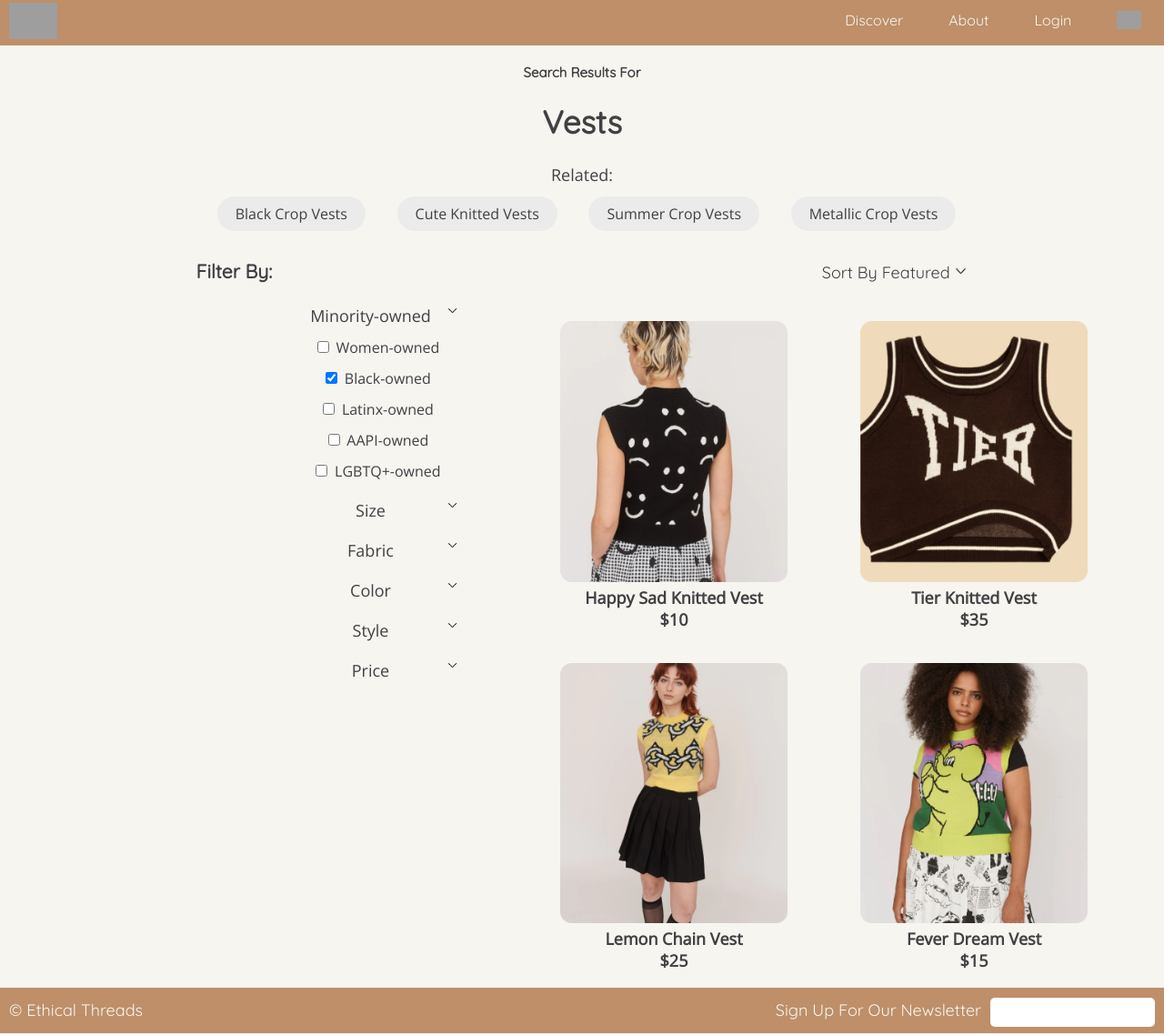
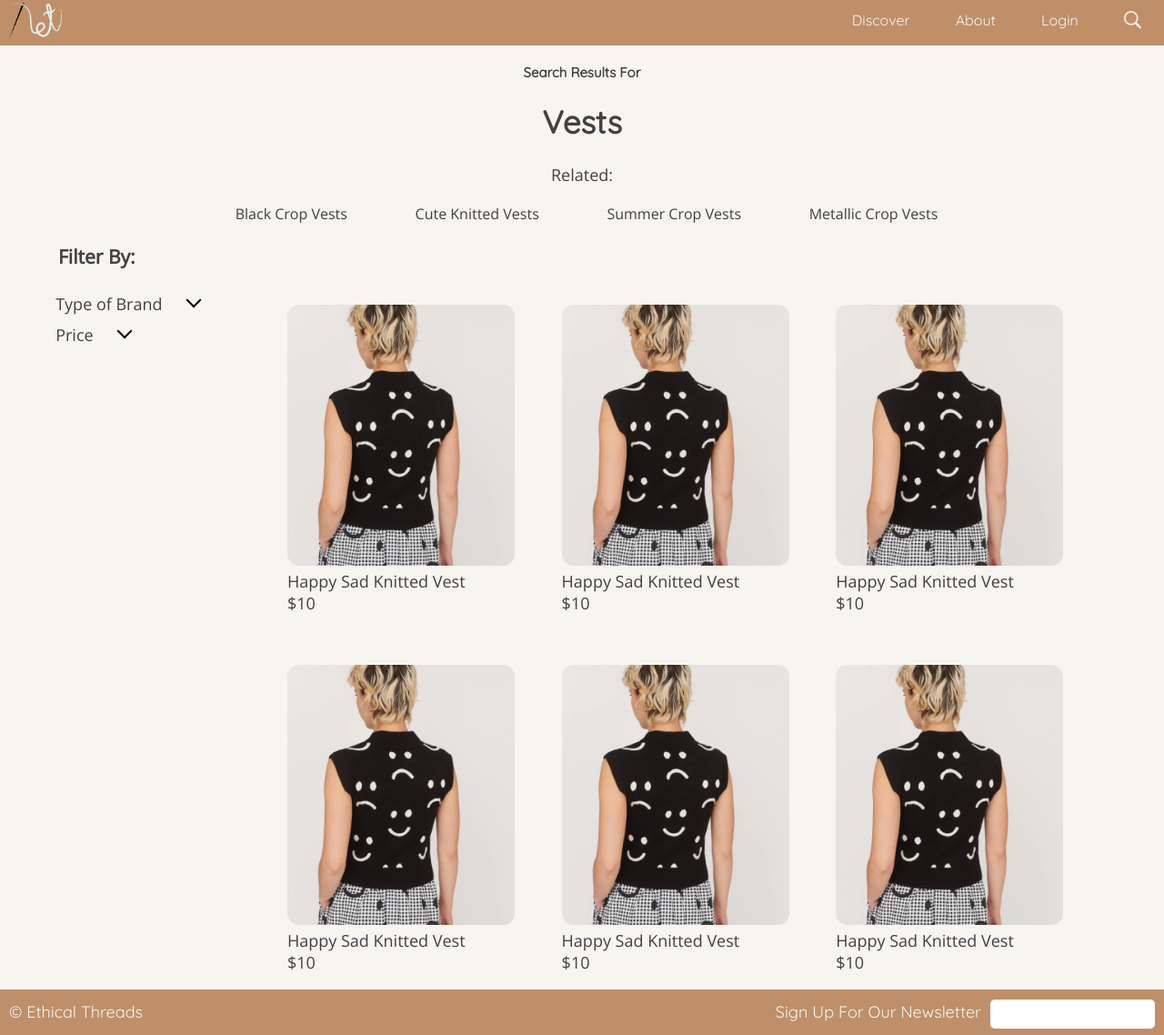
Before and after one commit to nayeonr/itp460-ethical-threads, a PHP site: page /product-results-pg.html in a window 1280 px wide. Shown: the whole page at 91% size. Run offline with PHP 8.4, Linux system fonts and the light colour scheme; grey boxes are pictures that could not be loaded.

Commit message:
added 3 columns + javascript
added 3 columns
javacript to filters and price

```diff
--- a/ft-productresult-C/product-results-pg.html
+++ b/ft-productresult-C/product-results-pg.html
@@ -3,24 +3,24 @@
     <head>
         <meta charset="utf-8" />
         <meta name="viewport" content="width=device-width, initial-scale=1.0">
-        <!-- <link href="https://cdn.jsdelivr.net/npm/bootstrap@5.3.2/dist/css/bootstrap.min.css" rel="stylesheet" integrity="sha384-T3c6CoIi6uLrA9TneNEoa7RxnatzjcDSCmG1MXxSR1GAsXEV/Dwwykc2MPK8M2HN" crossorigin="anonymous">
-        <script src="https://cdn.jsdelivr.net/npm/bootstrap@5.3.2/dist/js/bootstrap.bundle.min.js" integrity="sha384-C6RzsynM9kWDrMNeT87bh95OGNyZPhcTNXj1NW7RuBCsyN/o0jlpcV8Qyq46cDfL" crossorigin="anonymous"></script> -->
+        <script src="https://cdn.jsdelivr.net/npm/bootstrap@5.3.2/dist/js/bootstrap.bundle.min.js" integrity="sha384-C6RzsynM9kWDrMNeT87bh95OGNyZPhcTNXj1NW7RuBCsyN/o0jlpcV8Qyq46cDfL" crossorigin="anonymous"></script>
     <title>Product Result</title>
     <link href="style-product-result.css" rel="stylesheet" />
-    </head>
+
 
     <body>
         <nav>
         <div id="nav">
-			<a href="../ft-home-a/home.html"><img src="../ft-navbar-N/logo.png" alt="Ethical Threads Logo" id="logo"></a>
+            <a href="../ft-home-a/home.html"><img src="../img-folder/et-logo.png" alt="Ethical Threads Logo" id="logo"></a>
             <ul class="nav-menu">
                 <li><a href="../ft-discover-N/discover.html">Discover</a></li>
                 <li><a href="../ft-about-pg-b/about-page.html">About</a></li>
                 <li><a href="../ft-login-N/login.html">Login</a></li>
-				<li><a href=""><img src="../ft-navbar-N/magnify.png" alt="Search" id="search"></a></li>
+                <li><a href=""><img src="../img-folder/search-button.png" alt="Search" id="search"></a></li>
             </ul> <!-- .nav-menu -->
         </div> <!-- #nav -->
     </nav>
+
 
         <header>
             <h4 id="search-results"><strong>Search Results For</strong></h4>
@@ -28,8 +28,9 @@
         </header>
 
 
+
         <main>
-            <div id="main-div">
+            <div id="tag-div">
             <p class="not-center">Related:</p>
             <ul>
                 <li class="related-items">Black Crop Vests</li>
@@ -37,141 +38,160 @@
                 <li class="related-items">Summer Crop Vests</li>
                 <li class="related-items">Metallic Crop Vests</li>
 
+
             </ul>
-            <div>
-            <div id="sortnfilter">
-                <h3 id="filter">Filter By:</h3>
+            </div>
 
-                <div id="feature-div">
-                    <h4 id="sort">Sort By Featured</h4>
-                    <img id="sort-arrow" src="img-folder/down-arrow-2.png" alt="Image of a drop down arrow icon."/>
+
+
+
+
+<h3 class="filter-heading">Filter By:</h3>
+<div class="container">   <!--for filters and products -->
+    <div class="filters">
+        <!-- <h4 class="minority">Minority Owned</h4> -->
+         <div id="list1" class="dropdown-check-list" tabindex="100">
+      <span class="anchor">Type of Brand</span>
+      <ul class="items filter-pad">
+        <li><input type="checkbox" />Black-owned</li>
+        <li><input type="checkbox" />Latiné-owned</li>
+        <li><input type="checkbox" />Sustainable</li>
+        <li><input class="coming-soon mycheckbox" type="checkbox" id="myCheckbox" onclick="keepCheckboxUnchecked()"/>AAPI-owned</li>
+        <li><input class="coming-soon1" type="checkbox" id="lgbtq" onclick="keepCheckboxUn()" />LGBTQ+-owned</li>
+        <li><input class="coming-soon2" type="checkbox" id="indi" onclick="keepCheckbox()"/>Indigenous-owned</li>
+        <li><input class="coming-soon3" type="checkbox" id="wom" onclick="keepCheck()" />Women-owned</li>
+      </ul>
+    </div>
+
+
+
+        <!-- <h4 class="minority">Price</h4> -->
+        <div id="list2" class="dropdown-check-list" tabindex="100">
+      <span class="anchor">Price</span>
+      <ul class="items price-pad">
+        <li><input type="checkbox" />$0-$25</li>
+        <li><input type="checkbox" />$25-$50</li>
+        <li><input type="checkbox" />$50-$100</li>
+        <li><input type="checkbox" />$100-$150</li>
+      </ul>
     </div>
 
     </div>
 
 
-            <div id="grid">
+    <figure>
+    <img class="products" src="img-folder/happy-sad-knit-vest.png" alt="happy sad knitted vest" />
+    <figcaption><a class="link" href="../ft-itempage-s/ft-itempage.html">Happy Sad Knitted Vest<br>$10</a></figcaption>
+    </figure>
 
-            <!-- <div id="sort-div">
-                <h4 id="sort">Sort By Featured</h4>
-            </div> -->
 
-            <section id="filter-section">
-                <!-- <div id="filter-div">
-                    <h3 id="filter">Filter By:</h3>
-                </div> -->
+    <figure>
+    <img class="products" src="img-folder/happy-sad-knit-vest.png" alt="happy sad knitted vest" />
+    <figcaption><a class="link" href="../ft-itempage-s/ft-itempage.html">Happy Sad Knitted Vest<br>$10</a></figcaption>
+    </figure>
 
-                <h4 class="filter-class">Minority-owned</h4>
-                <img class="down-arrow" src="img-folder/down-arrow-2.png" alt="Image of a drop down arrow icon."/>
-                <!-- <p class="arrow down"><i></i></p> -->
-                <!-- &#8595;  -->
 
-                <div class="div-checkbox">
-                    <input type="checkbox" id="women-owned" name="women-owned"/>
-                    <label for="women-owned">Women-owned</label>
-                </div>
-                <div class="div-checkbox">
-                    <input type="checkbox" id="black-owned" name="black-owned" checked/>
-                    <label for="black-owned">Black-owned</label>
-                </div>
-                <div class="div-checkbox">
-                    <input type="checkbox" id="latinx-owned" name="latinx-owned"/>
-                    <label for="latinx-owned">Latinx-owned</label>
-                </div>
-                <div class="div-checkbox">
-                    <input type="checkbox" id="AAPI-owned" name="AAPI-owned"/>
-                    <label for="AAPI-owned">AAPI-owned</label>
-                </div>
-                <div class="div-checkbox">
-                    <input type="checkbox" id="lgbtq+-owned" name="lgbtq+-owned"/>
-                    <label for="lgbtq+-owned">LGBTQ+-owned</label>
+    <figure>
+    <img class="products" src="img-folder/happy-sad-knit-vest.png" alt="happy sad knitted vest" />
+    <figcaption><a class="link" href="../ft-itempage-s/ft-itempage.html">Happy Sad Knitted Vest<br>$10</a></figcaption>
+    </figure>
+
+
+    <figure>
+    <img class="products" src="img-folder/happy-sad-knit-vest.png" alt="happy sad knitted vest" />
+    <figcaption><a class="link" href="../ft-itempage-s/ft-itempage.html">Happy Sad Knitted Vest<br>$10</a></figcaption>
+    </figure>
+
+   <figure>
+    <img class="products" src="img-folder/happy-sad-knit-vest.png" alt="happy sad knitted vest" />
+    <figcaption><a class="link" href="../ft-itempage-s/ft-itempage.html">Happy Sad Knitted Vest<br>$10</a></figcaption>
+    </figure>
+
+
+    <figure>
+    <img class="products" src="img-folder/happy-sad-knit-vest.png" alt="happy sad knitted vest" />
+    <figcaption><a class="link" href="../ft-itempage-s/ft-itempage.html">Happy Sad Knitted Vest<br>$10</a></figcaption>
+    </figure>
+
 </div>
 
-                <div class="div-filters">
-                <h4 class="other-filters">Size</h4>
-                 <img class="down-arrow" src="img-folder/down-arrow-2.png" alt="Image of a drop down arrow icon."/>
-                </div>
-
-                <div class="div-filters">
-                <h4 class="fabric">Fabric</h4>
-                 <img class="down-arrow" src="img-folder/down-arrow-2.png" alt="Image of a drop down arrow icon."/>
-                 </div>
-
-                <div class="div-filters">
-                <h4 class="fabric">Color</h4>
-                <img class="down-arrow" src="img-folder/down-arrow-2.png" alt="Image of a drop down arrow icon."/>
-                </div>
-
-                <div class="div-filters">
-                <h4 class="fabric">Style</h4>
-                <img class="down-arrow" src="img-folder/down-arrow-2.png" alt="Image of a drop down arrow icon."/>
-                </div>
-
-                <div class="div-filters">
-                <h4 class="fabric">Price</h4>
-                <img class="down-arrow" src="img-folder/down-arrow-2.png" alt="Image of a drop down arrow icon."/>
-                </div>
-
-            </section>
-
-            <!-- <section id="vest-section"> -->
-                <!-- <article id="vest-article"> -->
-                    <div class="draft2-nested-grid">
-                    <figure>
-                         <a class="link" href="../ft-itempage-s/ft-itempage.html"><img class="products" src="img-folder/happy-sad-knit-vest.png" alt="A picture of a model wearing a black and white knitted vest with smiley and frowney faces on it." /></a>
-                        <figcaption><a class="link" href="../ft-itempage-s/ft-itempage.html">Happy Sad Knitted Vest<br>$10</a></figcaption>
-
-                    </figure>
-                     <!-- <p class="price">$10</p> -->
-
-                    <!-- <p>$10</p> -->
-
-                    <figure>
-                        <img class="products" src="img-folder/black-tier-vest.png" alt="A picture of a black knitted vest with white trim that says Tier in white letters." />
-                        <figcaption>Tier Knitted Vest<br>$35</figcaption>
-                        <!-- <figcaption><a class="link" href="product-results-pg.html">Tier Knitted Vest<br>$35</a></figcaption> -->
-
-                    </figure>
-                    <!-- <p>$35</p> -->
-
-
-
-                    <!-- <div class="draft-nested-grid" id="last-two-items"> -->
-                    <figure id="lemon-vest">
-                        <img class="products" src="img-folder/lemon-chain-vest.png" alt="A model wearing a lemon-yellow vest with chains going across."/>
-                        <figcaption>Lemon Chain Vest<br>$25</figcaption>
-                        <!-- <figcaption><a class="link" href="product-results-pg.html">Lemon Chain Vest<br>$25</a></figcaption>  -->
-
-                    </figure>
-                    <!-- <p>$25</p> -->
-
-                    <figure>
-                        <img class="products" src="img-folder/fever-dream-vest.png" alt="A model wearing a colourful vest with a yellow elephant in front of a yard with a white picket fence and green grass." />
-                        <figcaption>Fever Dream Vest<br>$15</figcaption>
-                         <!-- <figcaption><a class="link" href="product-results-pg.html">Fever Dream Vest<br>$15</a></figcaption> -->
-
-                        <!-- <figcaption>Fever Dream Vest $15</figcaption> -->
-                    </figure>
-                    <!-- </div> -->
-                    <!-- <p>$15</p> -->
-                    </div>
-                <!-- </article> -->
-
-            <!-- </section> -->
-            </div>
-            </div>
-            </div>
-        </main>
-
+<!-- footer -->
         <div class="footer">
         <div id="copyright">© Ethical Threads</div>
         <div id="newsletter">Sign Up For Our Newsletter<input type="text" id="newsletter-input"></div>
     </div> <!-- .footer -->
 
 
+
         <!-- <footer>Ethical Threads. Sign up for our Newsletter</footer> -->
 
 
 
+
+    </main>
+
+
+    <!-- javascript -->
+      <script>
+        // drop down option for minority
+      var checkList = document.getElementById("list1");
+      checkList.getElementsByClassName("anchor")[0].onclick = function (evt) {
+        if (checkList.classList.contains("visible"))
+          checkList.classList.remove("visible");
+        else checkList.classList.add("visible");
+      };
+
+
+        //drop down option for price
+        var checkList2 = document.getElementById("list2");
+      checkList2.getElementsByClassName("anchor")[0].onclick = function (evt) {
+        if (checkList2.classList.contains("visible"))
+          checkList2.classList.remove("visible");
+        else checkList2.classList.add("visible");
+      };
+
+
+    //    aapi owned
+      function keepCheckboxUnchecked() {
+            // Display an alert
+            alert("This feature will be coming soon! Thanks for the wait :)");
+
+
+             // Set the checked property to false to keep the checkbox unchecked
+            document.getElementById("myCheckbox").checked = false;
+        }
+    // ;gntq owned
+    function keepCheckboxUn() {
+            // Display an alert
+            alert("This feature will be coming soon! Thanks for the wait :)");
+
+
+             // Set the checked property to false to keep the checkbox unchecked
+            document.getElementById("lgbtq").checked = false;
+        }
+
+
+    //indi owned
+    function keepCheckbox() {
+            // Display an alert
+            alert("This feature will be coming soon! Thanks for the wait :)");
+
+
+             // Set the checked property to false to keep the checkbox unchecked
+            document.getElementById("indi").checked = false;
+        }
+
+
+    //women owned
+    function keepCheck() {
+            // Display an alert
+            alert("This feature will be coming soon! Thanks for the wait :)");
+
+
+             // Set the checked property to false to keep the checkbox unchecked
+            document.getElementById("wom").checked = false;
+        }
+
+    </script>
     </body>
 </html>
--- a/ft-productresult-C/style-product-result.css
+++ b/ft-productresult-C/style-product-result.css
@@ -1,4 +1,7 @@
  @import url('https://fonts.googleapis.com/css2?family=Open+Sans&family=Quicksand&display=swap');
+
+
+
 
 
 
@@ -8,11 +11,13 @@
     text-align: center;
 }
 
-h1{
+
+h1 {
     font-family: "Quicksand", "Arial", sans-serif;
     font-size: 35px;
     text-align: center;
 }
+
 
 body {
   font-family: "Open Sans", "Arial", sans-serif;
@@ -24,194 +29,288 @@ body {
   /* max-width: 960px; */
 }
 
-#main-div {
+
+#tag-div {
     text-align: center;
 }
 
-/* .not-center {
-    text-align: left;
-} */
-/*
-main {
-    text-align: center;
-} */
+
+
 
 ul {
     list-style: none;
 }
 
+
 li {
-    display: inline;
+    display: block;
     font-size: 16px;
 }
 
+
+.nav-item {
+    display: block;
+}
+
+
+
+
 .related-items {
     margin-right: 30px;
-    background-color: #EBEBEB;
-    border-radius: 20px;
+    /* background-color: #EBEBEB; */
+    /* border-radius: 20px; */
     padding-right: 20px;
     padding-left: 20px;
     padding-top: 8px;
     padding-bottom: 8px;
 }
 
-/* #sort, #filter {
-    display:inline;
-}
 
-#sort-div {
-    text-align: right;
-    display:block;
-}
 
-#filter-div {
-    text-align: left;
-    display: inline-block;
-} */
-
-#sort {
-    display: inline-block;
-    margin-left: 600px;
-    font-family: "Quicksand", "Arial", sans-serif;
-    font-weight: lighter;
-}
-
-#feature-div {
-    display: inline;
-    text-align: right;
-
-}
 
 #filter {
-    display: inline-block;
+    /* display: inline-block; */
     font-family: "Quicksand", "Arial", sans-serif;
     font-weight:600;
 }
 
-h4 {
-    font-weight: lighter;
-}
 
-.other-filters {
-    display:inline;
-}
-
-.fabric {
+li {
     display: inline;
 }
+/*
+div {
+    display: inline;
+} */
 
-.down-arrow {
-    width: 13px;
-    display: inline;
-    float: right;
-}
 
-#sort-arrow {
-    width: 15px;
-}
 
-.div-filters {
-    margin-top: 20px;
-}
 
-.arrow {
-     border: solid black;
-  border-width: 0 3px 3px 0;
-  display: inline-block;
-  padding: 3px;
+.container {
+    display:grid;
+    grid-template-columns: 20% 22% 22% 22%;
+    grid-template-rows: 1fr 1fr;
+    grid-gap: 20px;
 }
 
 
-.down {
-    transform: rotate(45deg);
-  -webkit-transform: rotate(45deg);
-}
 
-.filter-class {
-    display:inline
-}
 
-#filter-section {
-    display:inline-block;
-    grid-column: 1/ span 1;
-    margin-left: 180%;
-    /* margin-right: 50px; */
-    width: 180px;
-}
-
-input {
-    vertical-align: right;
-}
-
-.div-checkbox {
-    margin-top: 10px;
-}
-
-label {
-    font-size: 16px;
-    margin-bottom: 10px;
+.filters {
+  grid-column: 1 / 2;
+  grid-row: 1 / -1;
 }
 
 
-figure {
-    display: inline;
-}
 
-#grid {
-    display: grid;
-    grid-template-columns: 180px 1fr 1fr;
-    grid-template-rows: 1fr;
-    /* justify-content: space-evenly;
-    align-content: center; */
-
-}
-
-/* .draft-nested-grid {
-    display: grid;
-    grid-template-rows: repeat(2, 1fr);
-    grid-template-columns: repeat(2, 1fr)
-
-} */
-
-.draft2-nested-grid {
-    display: grid;
-    grid-template-rows: repeat(2, 1fr);
-    grid-template-columns: repeat(2, 1fr);
-    padding-left: 60%;
-}
 
 .products {
     width: 250px;
 }
 
-figcaption {
-    font-weight: bold;
-    font-size: 18px;
+
+.filter-heading {
+    margin-left: 5%;
+}
+
+
+.minority {
+    margin-left: 25%;
+    /* margin-top: 0px; */
+    font-weight:lighter;
+}
+
+
+/* drop down maybe for filters */
+ .dropdown-check-list {
+        display: inline-grid;
+      }
+
+
+      .dropdown-check-list .anchor {
+        position: relative;
+        cursor: pointer;
+        display: inline-grid;
+        padding: 5px 50px 5px 10px;
+      }
+
+
+      .dropdown-check-list .anchor:after {
+        position: absolute;
+        content: "";
+        border-left: 2px solid black;
+        border-top: 2px solid black;
+        padding: 5px;
+        right: 10px;
+        top: 20%;
+        -moz-transform: rotate(-135deg);
+        -ms-transform: rotate(-135deg);
+        -o-transform: rotate(-135deg);
+        -webkit-transform: rotate(-135deg);
+        transform: rotate(-135deg);
+      }
+      .dropdown-check-list .anchor:active:after {
+        right: 8px;
+        top: 21%;
+      }
+
+
+      .dropdown-check-list ul.items {
+        padding: 2px;
+        display: none;
+        margin: 0;
+        border-top: none;
+      }
+
+
+      .dropdown-check-list ul.items li {
+        list-style: none;
+      }
+      .dropdown-check-list.visible .anchor {
+        color: #BE8F69;
+      }
+
+
+      .dropdown-check-list.visible .items {
+        display: inline-grid;
+      }
+
+
+    /* for price */
+    .dropdown-check-list {
+        display: inline-grid;
+      }
+
+
+      .dropdown-check-list .anchor {
+        position: relative;
+        cursor: pointer;
+        display: inline-grid;
+        padding: 5px 50px 5px 10px;
+      }
+
+
+      .dropdown-check-list .anchor:after {
+        position: absolute;
+        content: "";
+        border-left: 2px solid black;
+        border-top: 2px solid black;
+        padding: 5px;
+        right: 10px;
+        top: 20%;
+        -moz-transform: rotate(-135deg);
+        -ms-transform: rotate(-135deg);
+        -o-transform: rotate(-135deg);
+        -webkit-transform: rotate(-135deg);
+        transform: rotate(-135deg);
+      }
+      .dropdown-check-list .anchor:active:after {
+        right: 8px;
+        top: 21%;
+      }
+
+
+      .dropdown-check-list ul.items {
+        padding: 2px;
+        display: none;
+        margin: 0;
+        border-top: none;
+      }
+
+
+      .dropdown-check-list ul.items li {
+        list-style: none;
+      }
+      .dropdown-check-list.visible .anchor {
+        color: #BE8F69;
+      }
+
+
+      .dropdown-check-list.visible .items {
+        display: inline-grid;
+      }
+
+
+
+
+.items {
+    display: inline-grid;
+
+}
+
+
+#list1, #list2 {
+    margin-left: 20%;
+}
+
+
+.items li {
+    padding-bottom: 5px;
+    margin-left: 10%;
+}
+
+
+.filter-pad {
+    width: 200px;
+}
+
+
+.price-pad {
+    width: 150px;
+}
+
+
+figure {
+    margin-right: 0px;
 }
 
 
 
-/* #vest-article {
-    display: grid;
-} */
 
-/* #last-two-items {
-    grid-column: 3/ span 1;
 
-} */
 
-/* #lemon-vest {
-    grid-area: 2/ 1 / span 1 / span 1;
+/* responsive design not working  */
+/* @media (max-width: 576px) {
+    .container {
+    grid-template-columns: 1fr 1fr 1fr;
+
+}
+.filters {
+  grid-column: 1 / 2;
+  grid-row: 1 / -1;
 } */
 
 
-/* nav bar css */
-/* * {
-			margin: 0px;
-			padding: 0px;
-			align-items: center;
 
-		} */
+
+
+
+
+
+
+
+
+
+
+
+
+
+
+
+
+
+
+
+
+/* footer nav  */
+
+
+.nav {
+    display: inline;
+}
+
+
+
 
 
 
@@ -238,49 +337,10 @@ figcaption {
         height: 30px;
     }
 
+
 .link {
     color:#433F42;
 }
-
-/* new navbar css */
-/* body {
-			margin: 0px;
-			padding: 0px;
-			align-items: center;
-		}
-
-		#nav {
-			display: flex;
-			align-items: center;
-			height: 50px;
-			background-color: #BE8F69;
-		}
-
-		#logo {
-			height: 40px;
-			width: auto;
-			margin-left: 10px;
-		}
-
-		#search {
-			height: 20px;
-		}
-
-		.nav-menu {
-			display: flex;
-			margin-left: auto;
-			font-family: "Quicksand", "Arial", sans-serif;
-		}
-
-		.nav-menu li {
-			list-style: none;
-			padding: 25px;
-		}
-
-		a {
-			text-decoration: none;
-			color: #F7F6F2;
-		} */
 
 
         body
@@ -294,11 +354,11 @@ figcaption {
         align-items: center;
     }
     #nav {
-	    display: flex;
-	    align-items: center;
-	    height: 50px;
-	    background-color: #BE8F69;
-	}
+        display: flex;
+        align-items: center;
+        height: 50px;
+        background-color: #BE8F69;
+    }
     #logo {
         height: 40px;
         width: auto;
```
Lines whose indentation alone changed are shown as unchanged.
